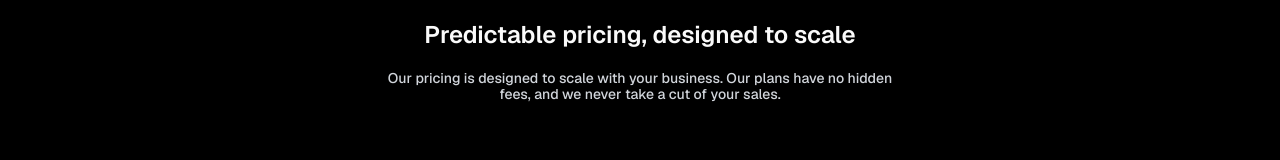
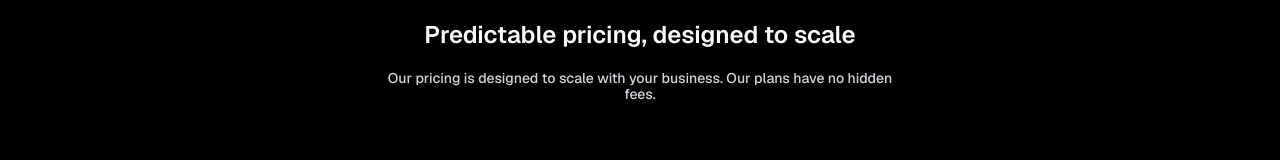
Before and after one commit to hevink/metamorixui, a Next.js app: page /pricing in a window 1280 px wide. Shown: the part 125-285 px from the top of the page. Built offline with nearby package versions, Linux system fonts and the light colour scheme; no server answers.

Commit message:
refactor: remove mention of not taking a cut of sales in pricing page

```diff
--- a/app/(marketing)/pricing/page.tsx
+++ b/app/(marketing)/pricing/page.tsx
@@ -11,7 +11,7 @@ const Pricing = () => {
       </h1>
       <p className="mx-auto max-w-lg text-center text-sm font-medium leading-4 text-gray-700 dark:text-gray-300">
         Our pricing is designed to scale with your business. Our plans have no
-        hidden fees, and we never take a cut of your sales.
+        hidden fees.
       </p>
 
       <div className="mt-10 grid grid-cols-1 md:grid-cols-2 md:gap-6 lg:grid-cols-3">
```
